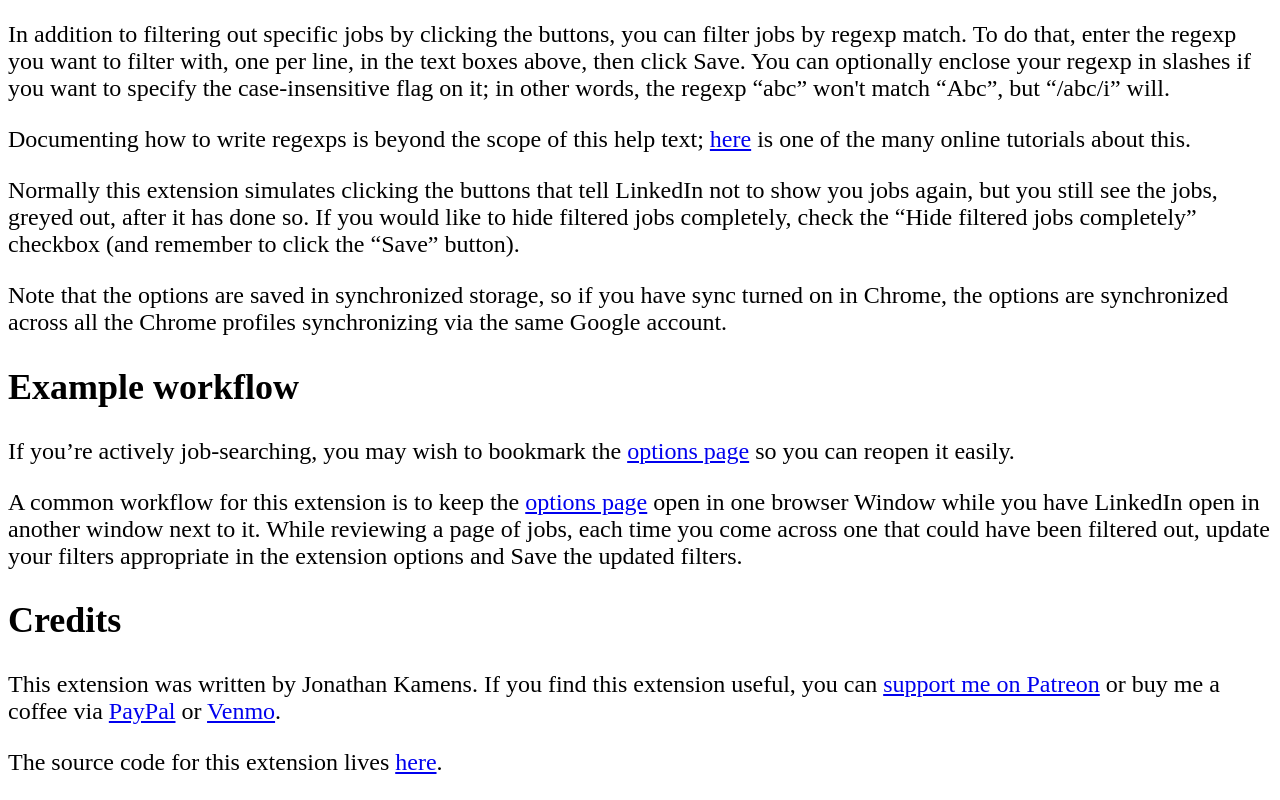
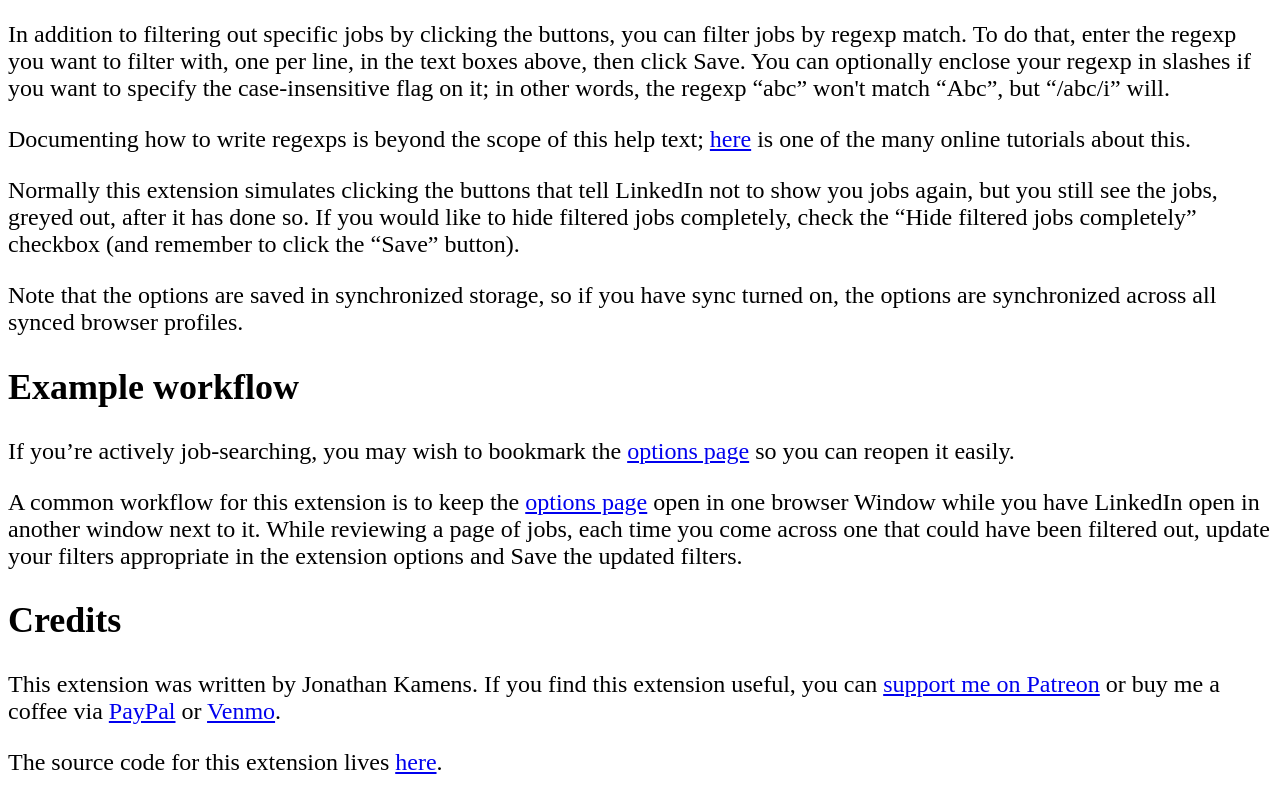
Before and after one commit to jikamens/jobs-filterer-for-linkedin, a browser extension: page help.html in a window 1280 px wide. Shown: the part 741-1541 px from the top of the page. Drawn offline with Linux system fonts and the light colour scheme.

Commit message:
Firefox: remove Chrome-specific reference to synchronized storage

```diff
--- a/help.html
+++ b/help.html
@@ -90,9 +90,8 @@
       &ldquo;Save&rdquo; button).</p>
 
     <p>Note that the options are saved in synchronized storage, so if
-      you have sync turned on in Chrome, the options are synchronized
-      across all the Chrome profiles synchronizing via the same Google
-      account.</p>
+      you have sync turned on, the options are synchronized
+      across all synced browser profiles.</p>
 
     <h2>Example workflow</h2>
 
```
